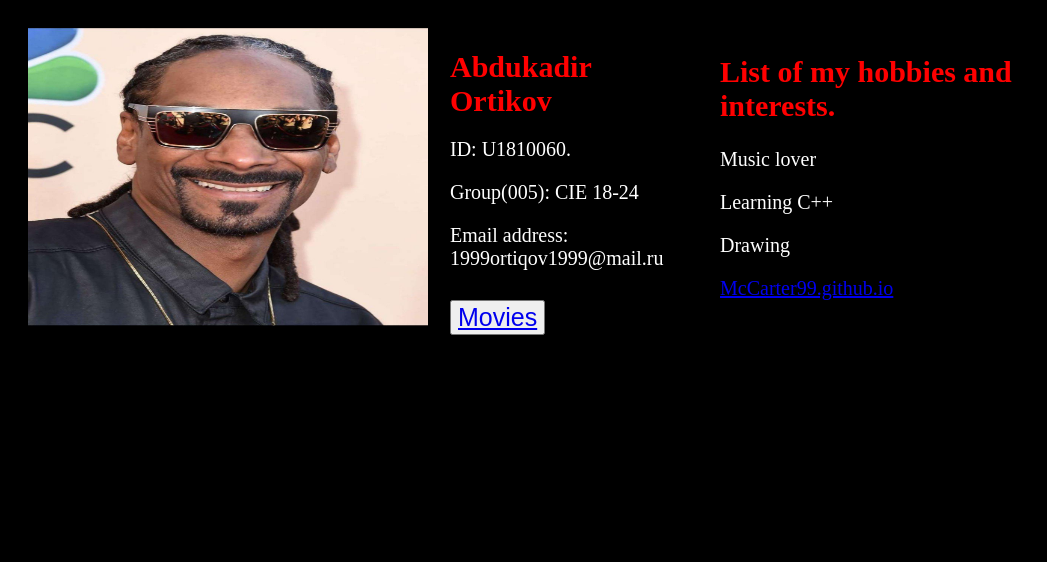
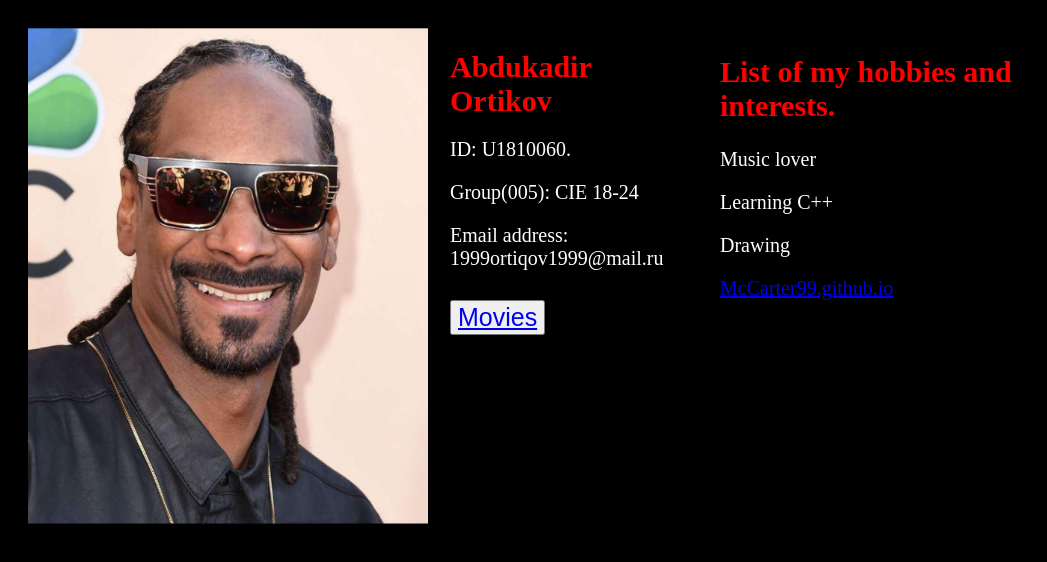
Before and after one commit to McCarter99/McCarter99.github.io, a plain HTML site: page index.html in a window 1280 px wide. Shown: the whole page, without its empty margins (0-1047 px from the left). Drawn offline with Linux system fonts and the light colour scheme.

Commit message:
Update index.html

```diff
--- a/index.html
+++ b/index.html
@@ -6,7 +6,7 @@
 </head>
 <body>
 <div class="left">
-	<img src="6.jpg" alt="6" width="400" height="300">
+	<img src="6.jpg" alt="6" width="400" height="500">
 </div>
 
 
```
